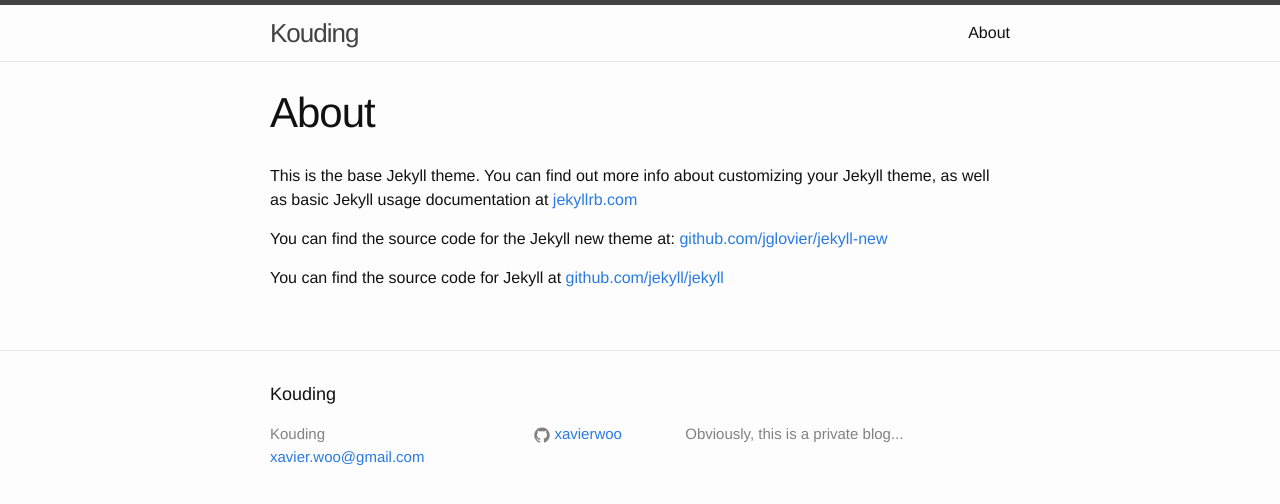
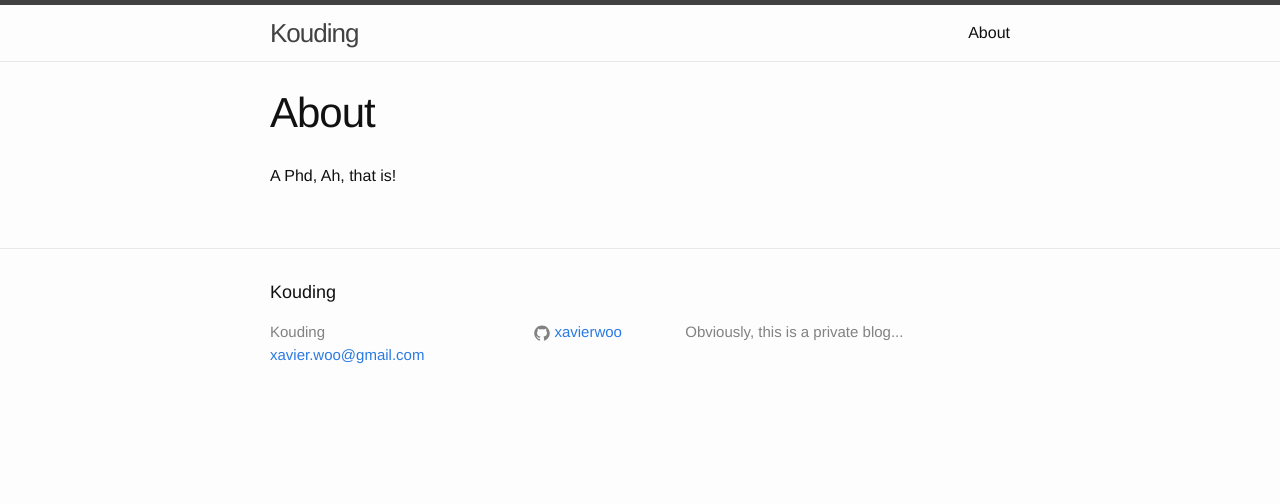
Before and after one commit to xavierwoo/xavierwoo.github.io, a Jekyll site: the page built from about.md, in a window 1280 px wide. Shown: the top 504 px of the page. Built offline with Jekyll 4.4.1, drawn with Linux system fonts in a browser that asks for light colours.

Commit message:
test whether is the problem of rouge

```diff
--- a/_config.yml
+++ b/_config.yml
@@ -11,4 +11,4 @@ github_username:  xavierwoo
 # Build settings
 markdown: kramdown
 
-highlighter: rouge
+#highlighter: rouge
--- a/about.md
+++ b/about.md
@@ -4,8 +4,4 @@ title: About
 permalink: /about/
 ---
 
-This is the base Jekyll theme. You can find out more info about customizing your Jekyll theme, as well as basic Jekyll usage documentation at [jekyllrb.com](http://jekyllrb.com/)
-
-You can find the source code for the Jekyll new theme at: [github.com/jglovier/jekyll-new](https://github.com/jglovier/jekyll-new)
-
-You can find the source code for Jekyll at [github.com/jekyll/jekyll](https://github.com/jekyll/jekyll)
+A Phd, Ah, that is!
```
